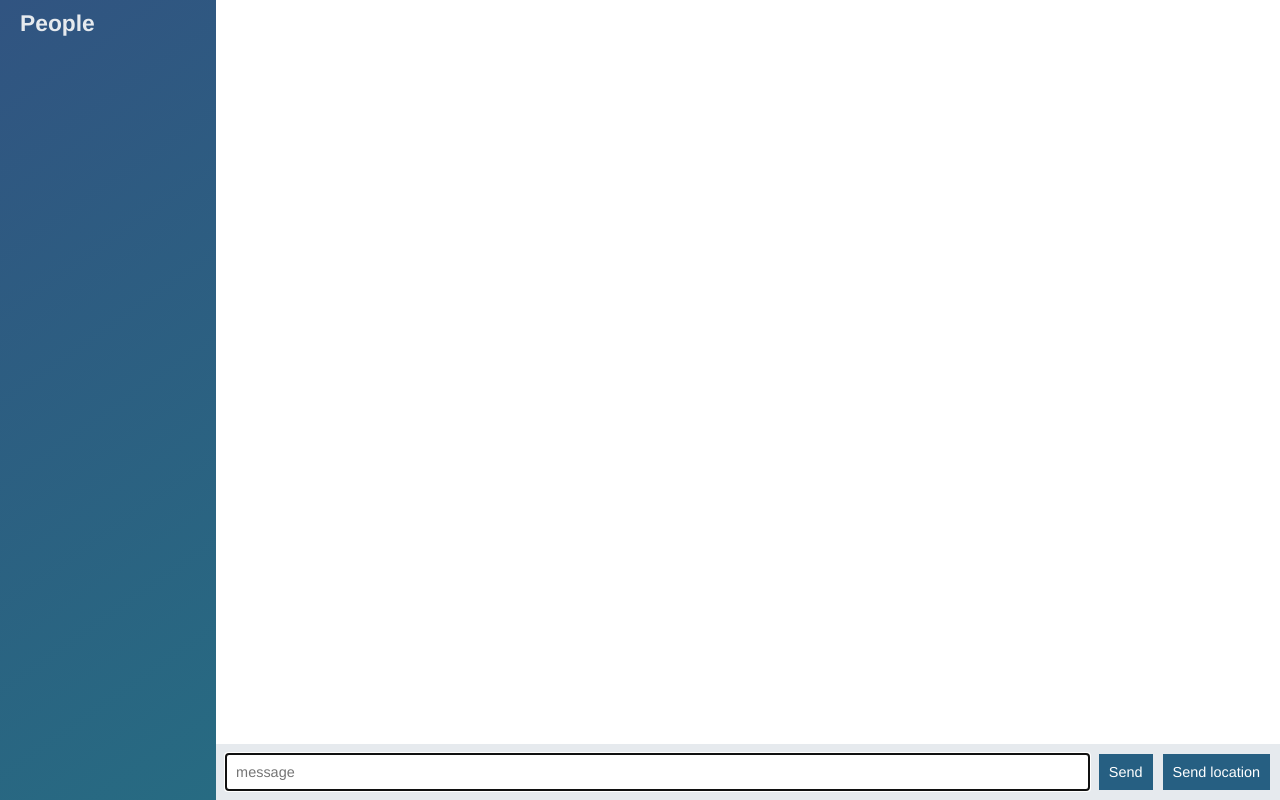
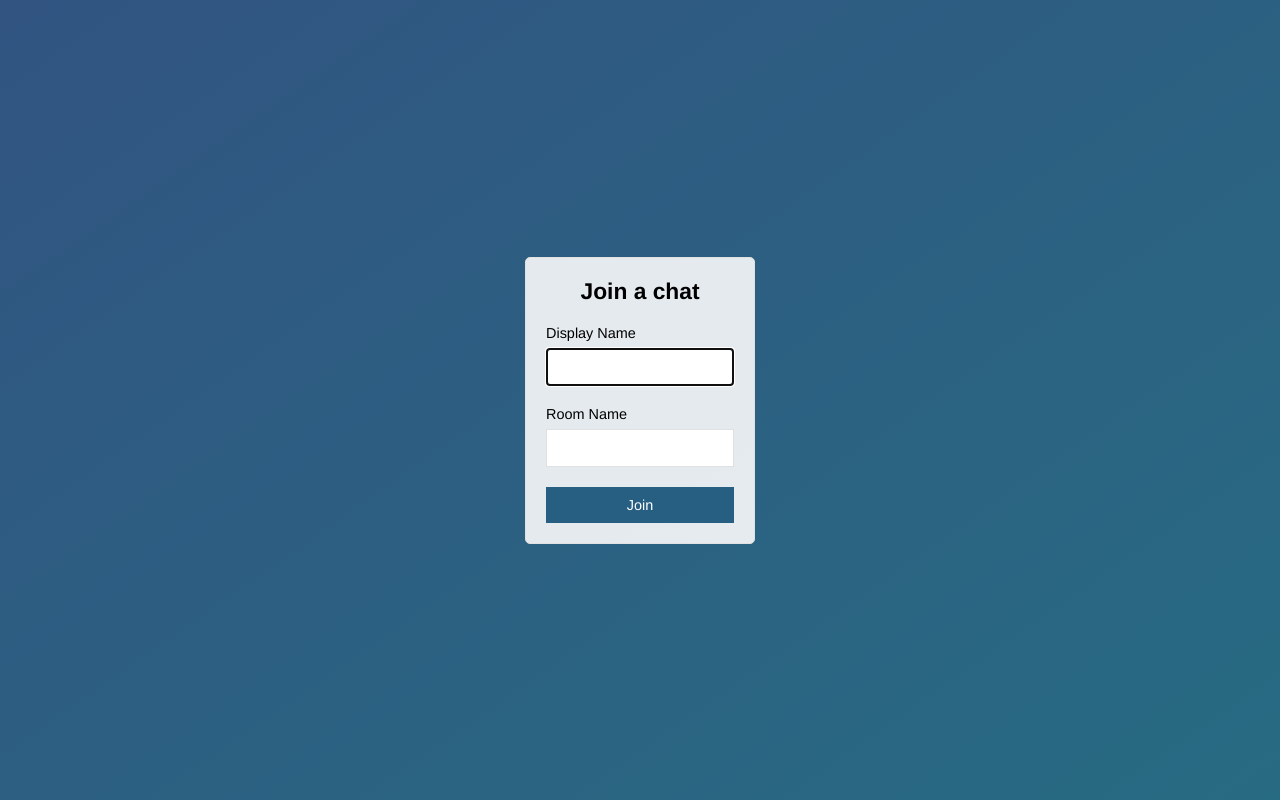
Before and after one commit to puneetkakkar/chat-application, a website: page public/index.html in a window 1280 px wide. Drawn offline with nearby package versions, Linux system fonts and the light colour scheme; no server answers.

Commit message:
Add join page that submit to chat.html

```diff
--- a/public/index.html
+++ b/public/index.html
@@ -1,58 +1,30 @@
 <!DOCTYPE html>
 <html lang="en">
-
   <head>
     <meta charset="utf-8">
-    <title></title>
-      <link rel="stylesheet" href="/css/styles.min.css">
+    <meta name="viewport" content="width=device-width, initial-scale=1, user-scalable=no">
+    <title>Join | chatApp</title>
+    <link rel="stylesheet" href="/css/styles.min.css">
+
   </head>
-
-  <body class="chat">
-
-    <div class="chat__sidebar">
-      <h3>People</h3>
-      <div id="users"></div>
+  <body class="centered-form">
+    <div class="centered-form__form">
+      <form action="/chat.html">
+        <div class="form-field">
+          <h3>Join a chat</h3>
+        </div>
+        <div class="form-field">
+          <label>Display Name</label>
+          <input type="text" name="name" autofocus>
+        </div>
+        <div class="form-field">
+          <label>Room Name</label>
+          <input type="text" name="room">
+        </div>
+        <div class="form-field">
+          <button>Join</button>
+        </div>
+      </form>
     </div>
-
-    <div class="chat__main">
-      <ol id="messages" class="chat__messages"></ol>
-      <div class="chat__footer">
-        <form id="message-form">
-          <input type="text" name="message" placeholder="message" autofocus autocomplete="off">
-          <button>Send</button>
-        </form>
-        <button type="button" id="send-location">Send location</button>
-      </div>
-    </div>
-
-
-    <script id="message-template" type="text/template">
-        <li class="message">
-          <div class="message__title">
-            <h4>{{from}}</h4>
-            <span>{{createdAt}}</span>
-          </div>
-          <div class="message__body">
-            <p>{{text}}</p>
-          </div>
-        </li>
-    </script>
-
-    <script id="location-message-template" type="text/template">
-        <li class="message">
-          <div class="message__title">
-            <h4>{{from}}</h4>
-            <span>{{createdAt}}</span>
-          </div>
-          <div class="message__body">
-            <p><a href="{{url}}" target="_blank"> My current location</a></p>
-          </div>
-        </li>
-    </script>
-    <script src="/socket.io/socket.io.js" charset="utf-8"></script>
-    <script src="/js/libs/jquery-3.3.1.min.js" charset="utf-8"></script>
-    <script src="/js/libs/moment.js" charset="utf-8"></script>
-    <script src="/js/libs/mustache.js" charset="utf-8"></script>
-    <script src="/js/index.js"></script>
   </body>
 </html>
```
Also changed, not shown: public/chat.html (added, +59 -0 lines), public/js/chat.js (renamed from public/js/index.js).
